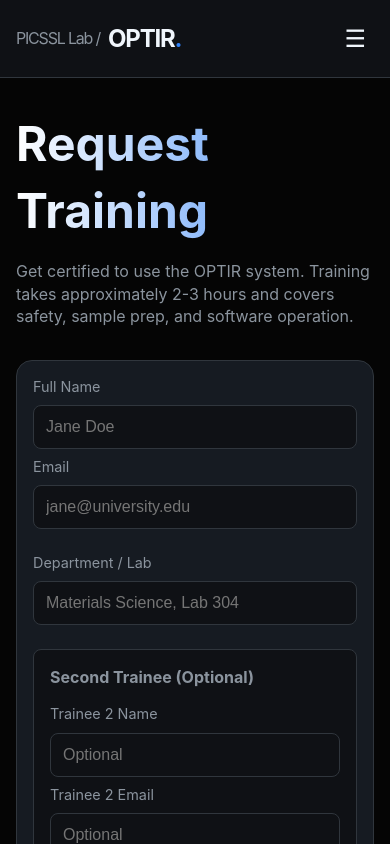
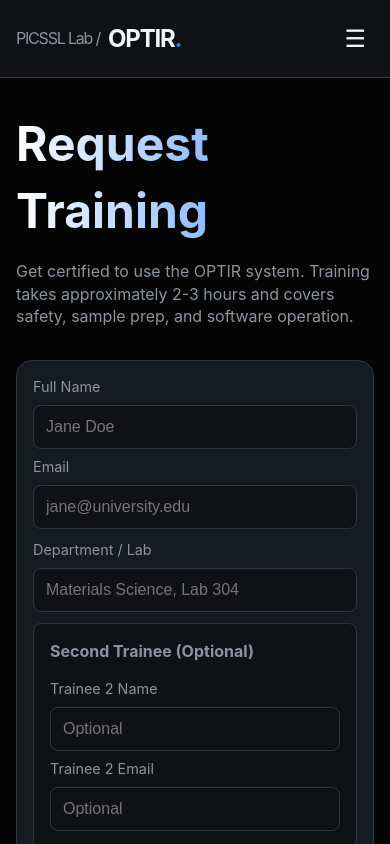
Before and after one commit to Saeed-rbh/PICSSL-Equipment, a Next.js app: page /training in a window 390 px wide. Shown: the top 844 px of the page. Built offline with nearby package versions, Linux system fonts and the light colour scheme.

Commit message:
feat: Add global CSS styles, including variables, base resets, utility classes, and responsive designs for core layouts and components.

```diff
--- a/src/app/globals.css
+++ b/src/app/globals.css
@@ -204,7 +204,7 @@ button {
   border: 1px solid var(--border-color);
   display: flex;
   flex-direction: column;
-  gap: 1rem;
+  gap: 0.2rem;
 }
 
 @media (max-width: 768px) {
```
